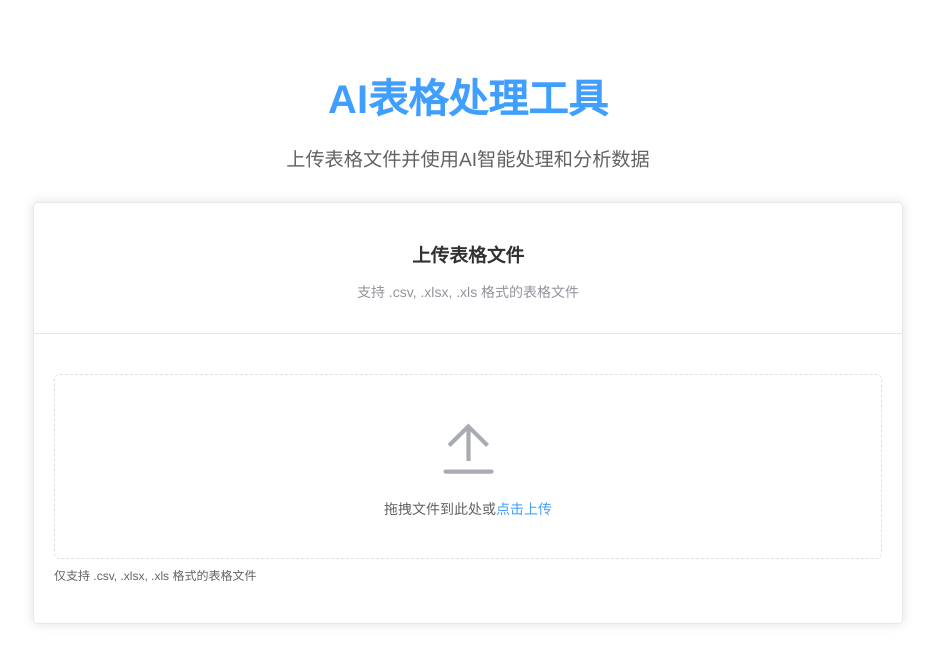
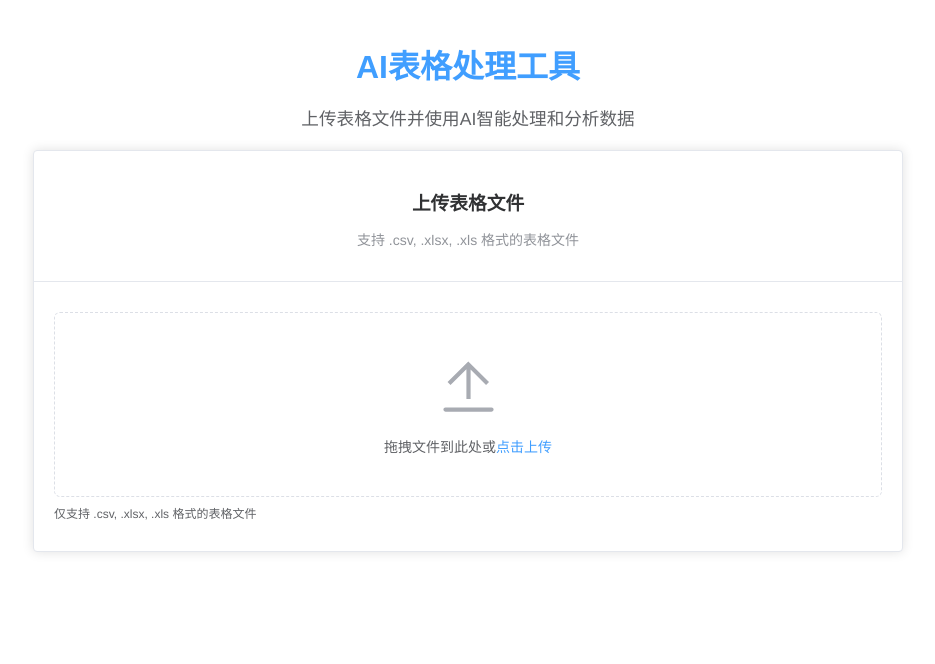
Before and after one commit to LucaZou/table-agent-web-repo, a Vue app: page / in a window 1280 px wide. Shown: the top 664 px of the page, without its empty margins (172-1107 px from the left). Built offline with nearby package versions, Linux system fonts and the light colour scheme.

Commit message:
修改主页面的适应性

```diff
--- a/src/App.vue
+++ b/src/App.vue
@@ -23,8 +23,8 @@ export default defineComponent({
 <style>
 .app-container {
   width: 100%;
-  height: 100vh;
-  overflow: hidden;
+  min-height: 100vh;
+  overflow-y: auto;
 }
 
 body {
--- a/src/views/Home.vue
+++ b/src/views/Home.vue
@@ -168,29 +168,32 @@ export default defineComponent({
 
 <style scoped>
 .home-container {
-  padding: 40px 20px;
+  padding: 20px;
   max-width: 1200px;
   margin: 0 auto;
+  display: flex;
+  flex-direction: column;
+  min-height: calc(100vh - 40px);
 }
 
 .header-container {
   text-align: center;
-  margin-bottom: 30px;
+  margin-bottom: 20px;
 }
 
 .header-container h1 {
-  font-size: 2.5em;
+  font-size: 2em;
   color: #409EFF;
-  margin-bottom: 10px;
+  margin-bottom: 5px;
 }
 
 .header-container p {
-  font-size: 1.2em;
+  font-size: 1.1em;
   color: #606266;
 }
 
 .upload-card {
-  margin-bottom: 30px;
+  margin-bottom: 20px;
 }
 
 .card-header {
@@ -207,17 +210,19 @@ export default defineComponent({
 }
 
 .upload-container {
-  margin: 20px 0;
+  margin: 10px 0;
 }
 
 .upload-actions {
   display: flex;
   justify-content: center;
   gap: 10px;
-  margin-top: 20px;
+  margin-top: 15px;
 }
 
 .success-container {
-  margin-top: 30px;
+  margin-top: 20px;
+  position: sticky;
+  bottom: 20px;
 }
 </style>
```
